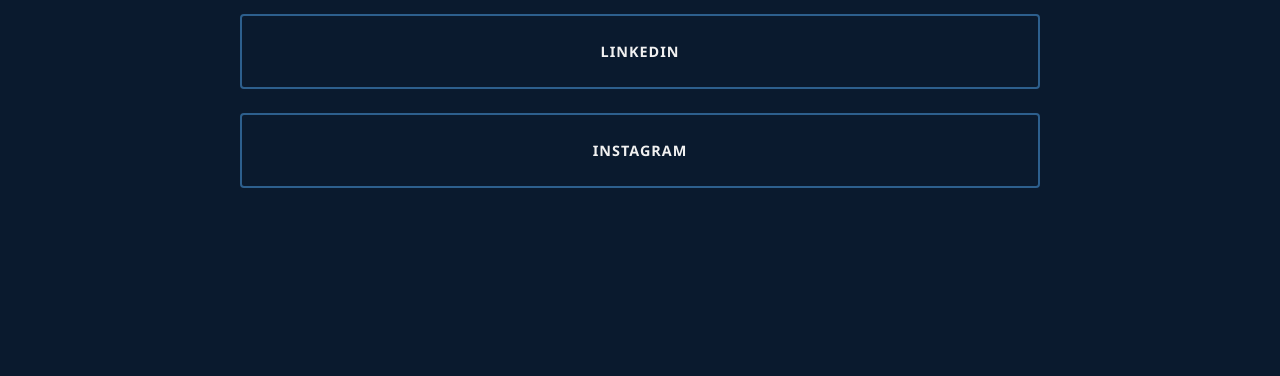
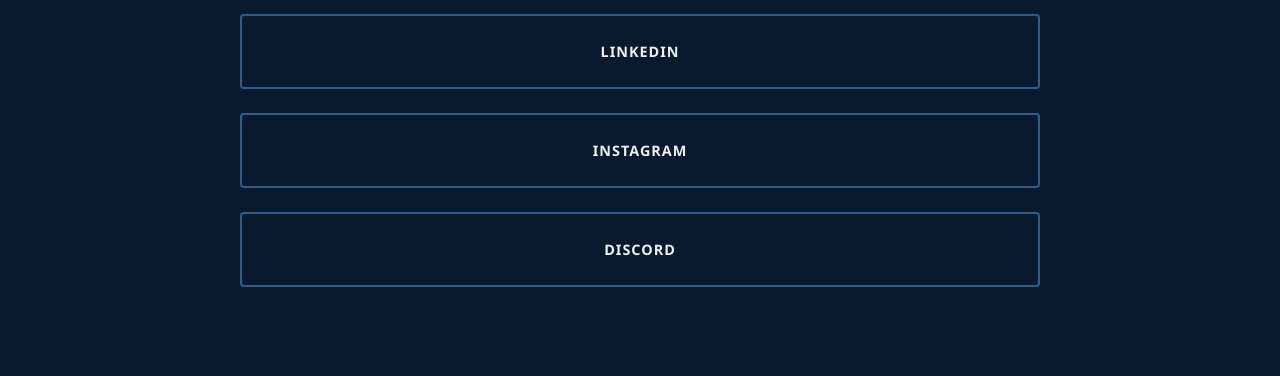
Before and after one commit to FIMOR2222/Portfolio, a plain HTML site: page contact.html in a window 1280 px wide. Shown: the part 424-800 px from the top of the page. Drawn offline with Linux system fonts and the light colour scheme.

Commit message:
Add Discord link to contact section
Added Discord link to contact information section.

```diff
--- a/contact.html
+++ b/contact.html
@@ -46,6 +46,9 @@
                         <a href="https://www.instagram.com/fadorfun/?igsh=b2g5YmhtcHRhdDlu" target="_blank" class="social-link instagram">
                             <span>Instagram</span>
                         </a>
+                        <a href="https://discord.com/channels/users/558220048037052446" target="_blank" class="social-link discord">
+                            <span>Discord</span>
+                        </a>
                     </div>
                 </div>
             </div>
```
